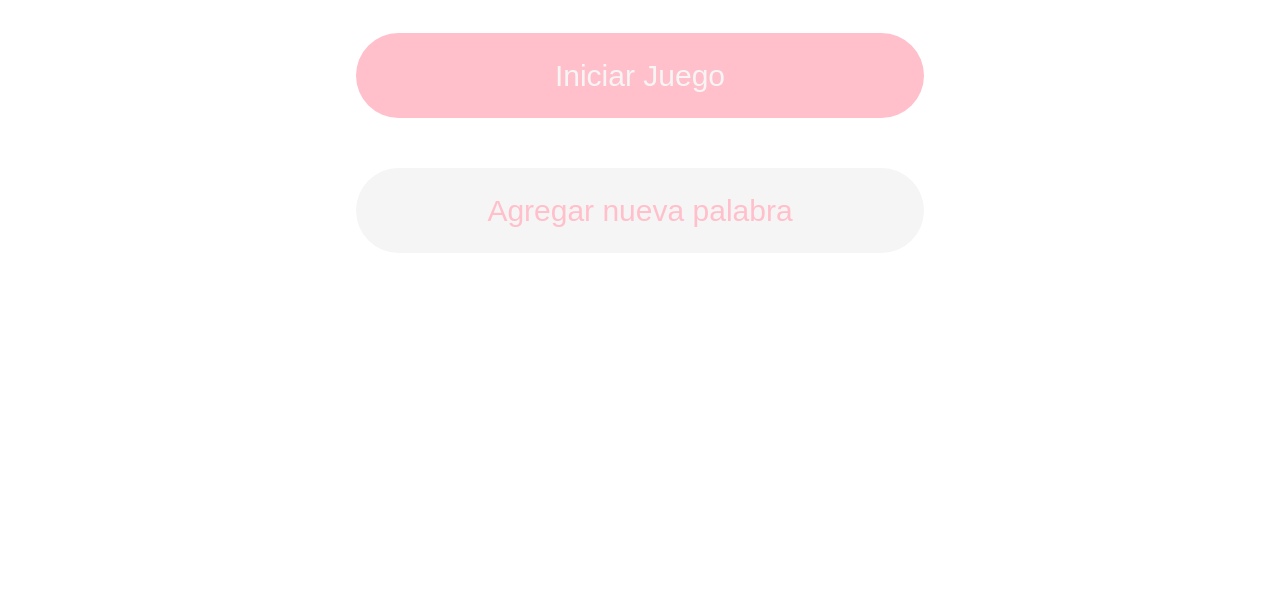
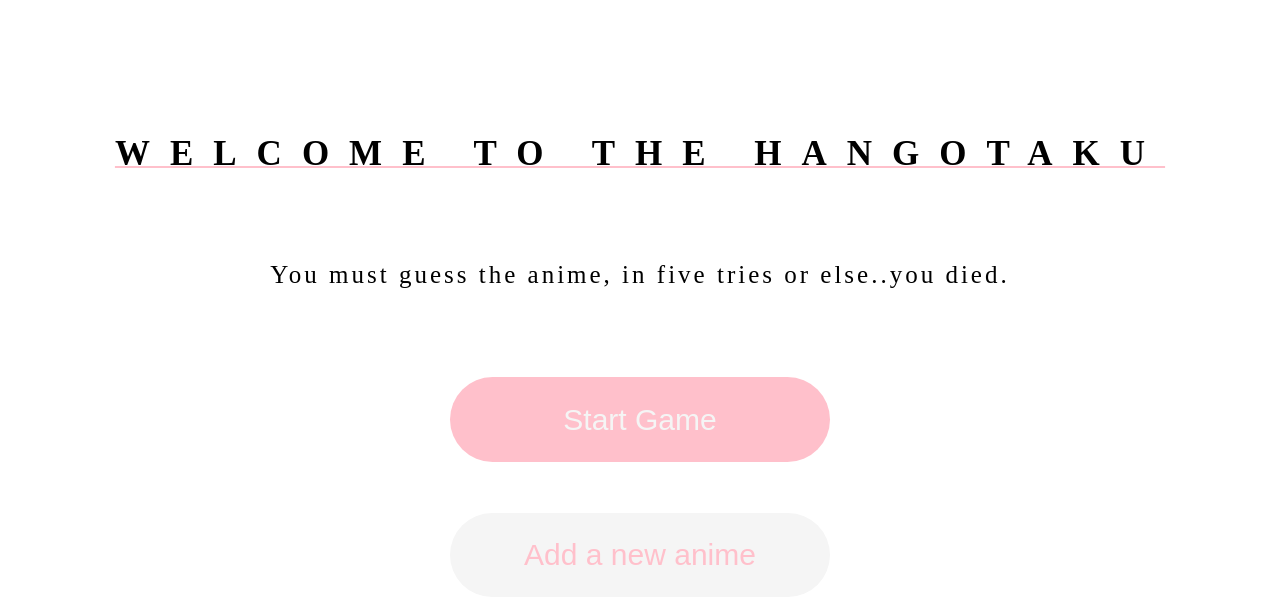
Before and after one commit to Coechan/the-hangotaku, a plain HTML site: page index.html in a window 1280 px wide. Drawn offline with Linux system fonts and the light colour scheme.

Commit message:
add title

```diff
--- a/css/style.css
+++ b/css/style.css
@@ -6,6 +6,59 @@ main, .main-screen , .add-screen , .game-screen{
     flex-direction: column;
     justify-content: center;
     align-items: center;
+}
+
+.main-screen h1{
+    margin-top: 10%;
+    font-size: 35px;
+    letter-spacing: 20px;
+    text-decoration: underline 2px pink;
+}
+
+.main-screen p {
+    margin: 5% 0 5% 0;
+    font-size: 25px;
+    letter-spacing: 3px;
+}
+
+.start , .add-word{
+    width: 30%;
+    font-size: 30px;
+}
+
+.add-word, .cancel, .quit{
+    margin: 2%;
+    border: none;
+    padding: 2%;
+    border-radius: 50px;
+    background-color: whitesmoke;
+    width: 45%;
+    color:pink;
+    font-size: 30px;
+}
+
+.add-word:hover, .cancel:hover, .quit:hover{
+    background-color: rgb(196, 194, 194);
+}
+
+.start, .save , .newgame{
+    margin: 2%;
+    border: none;
+    padding: 2%;
+    border-radius: 50px;
+    background-color: pink;
+    width: 45%;
+    font-size: 30px;
+    color: whitesmoke;
+}
+
+.start:hover , .save:hover , .newgame:hover{
+    background-color: rgb(200, 151, 159);
+}
+
+.start , .add-word{
+    width: 30%;
+    font-size: 30px;
 }
 
 .random-anime{
@@ -65,37 +118,6 @@ main, .main-screen , .add-screen , .game-screen{
     display: flex;
     justify-content: space-around;
     align-items: center;
-}
-
-.add-word, .cancel, .quit{
-    margin: 2%;
-    border: none;
-    padding: 2%;
-    border-radius: 50px;
-    background-color: whitesmoke;
-    width: 45%;
-    color:pink;
-    font-size: 30px;
-}
-
-.add-word:hover, .cancel:hover, .quit:hover{
-    background-color: rgb(196, 194, 194);
-}
-
-.start, .save , .newgame{
-    margin: 2%;
-    border: none;
-    padding: 2%;
-    border-radius: 50px;
-    background-color: pink;
-    width: 45%;
-    font-size: 30px;
-    color: whitesmoke;
-}
-
-.start:hover , .save:hover , .newgame:hover{
-    background-color: rgb(200, 151, 159);
-
 }
 
 textarea{
--- a/index.html
+++ b/index.html
@@ -10,25 +10,28 @@
 <body>
     <main>
         <div class="main-screen">
+            <h1>WELCOME TO THE HANGOTAKU</h1>
+            <p>You must guess the anime, in five tries or else..you died.
+            </p>
             <button type="button" class="start">
-                Iniciar Juego
+                Start Game
             </button>
             <button type="button" class="add-word">
-                 Agregar nueva palabra
+                 Add a new anime
             </button>
         </div>
 
         <div class="add-screen">
             <div>
                 <textarea id="text" rows="5" cols="50" placeholder="Inserte su anime aqui"></textarea>
-                <p>Max. 15 letras</p>
+                <p>Max. 15 characters</p>
             </div>
             <div class="buttons">
                 <button type="button" class="save">
-                    Guardar y empezar
+                    Save and Start
                 </button>
                 <button type="button" class="cancel">
-                    Cancelar
+                    Cancel
                 </button>
             </div>
         </div>
```
